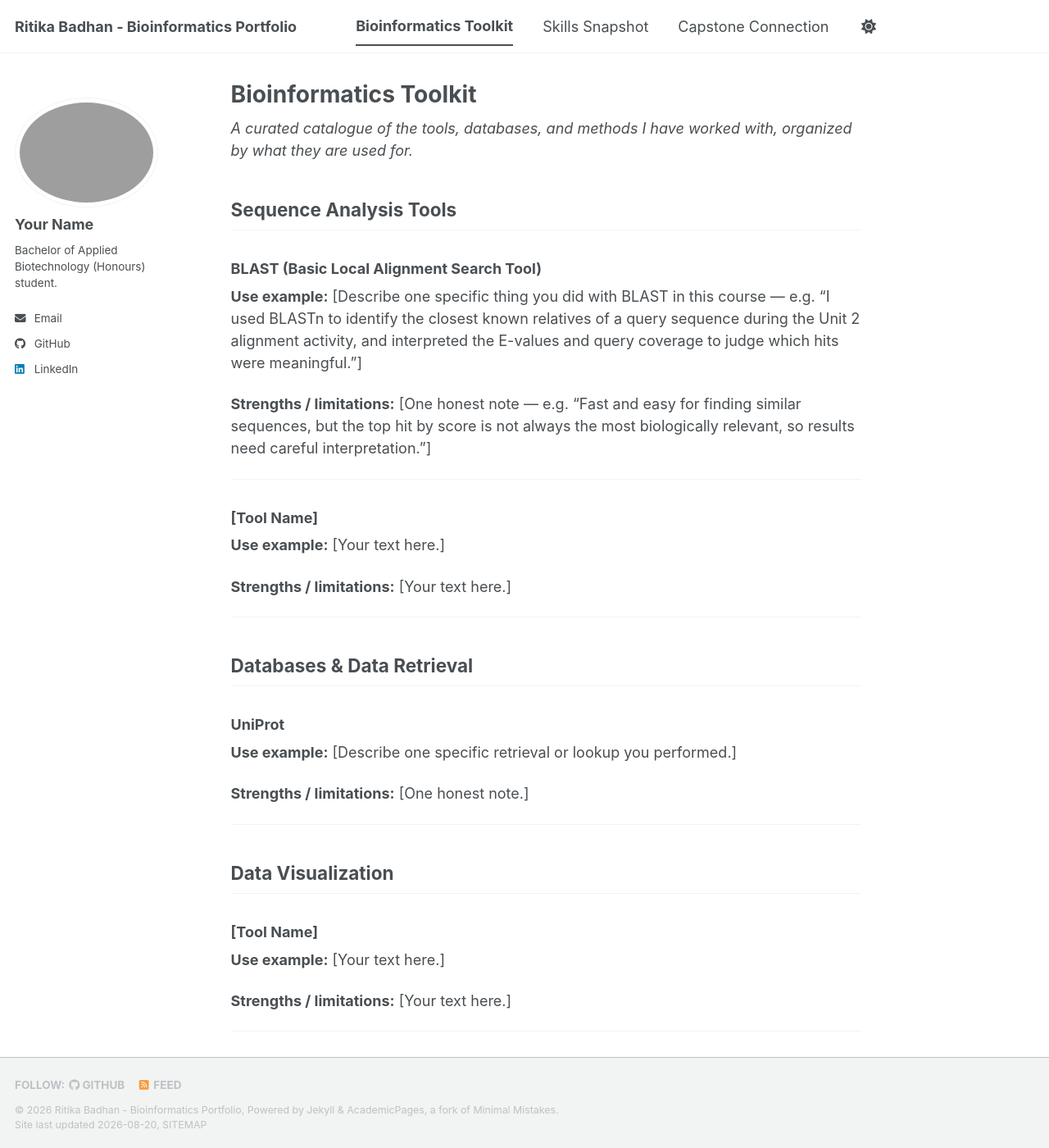
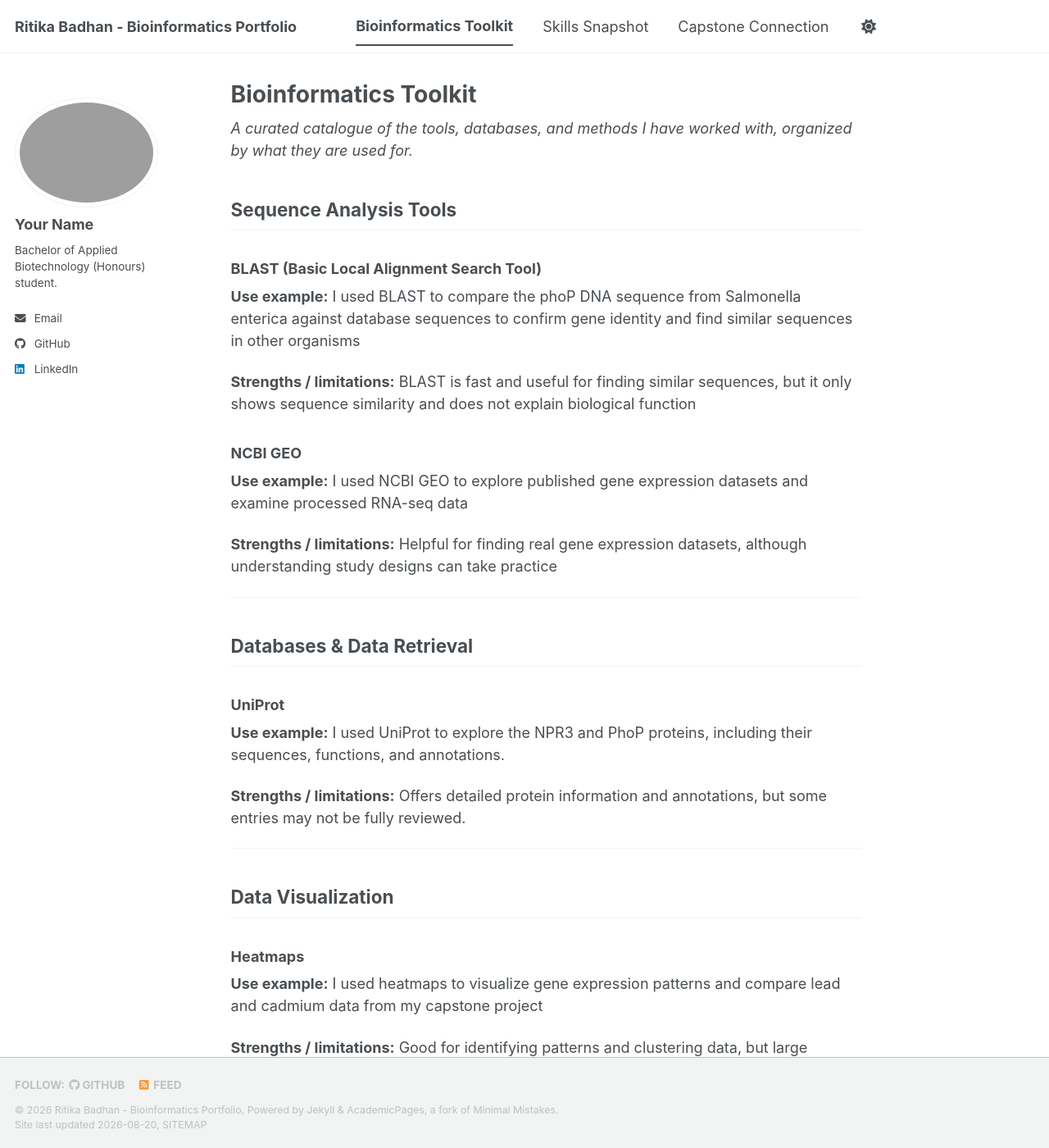
Before and after one commit to ritika232002-boop/biot74000-portfolio, a Jekyll site: the page built from _pages/toolkit.md, in a window 1280 px wide and 1400 px high. Shown: the whole window at 82% size. Built offline with Jekyll 4.4.1, drawn with Linux system fonts in a browser that asks for light colours; a script bundle is joined from its source files by our own code; library files that are not in the unit come from our copies; some of the changed text lies outside the part shown.

Commit message:
Update toolkit.md

```diff
--- a/_pages/toolkit.md
+++ b/_pages/toolkit.md
@@ -42,22 +42,19 @@ organized by what they are used for._
 
 ### BLAST (Basic Local Alignment Search Tool)
 
-**Use example:** [Describe one specific thing you did with BLAST in this course
-— e.g. "I used BLASTn to identify the closest known relatives of a query
-sequence during the Unit 2 alignment activity, and interpreted the E-values and
-query coverage to judge which hits were meaningful."]
+**Use example:**
+I used BLAST to compare the phoP DNA sequence from Salmonella enterica against database sequences to confirm gene identity and find similar sequences in other organisms
 
-**Strengths / limitations:** [One honest note — e.g. "Fast and easy for finding
-similar sequences, but the top hit by score is not always the most biologically
-relevant, so results need careful interpretation."]
+**Strengths / limitations:**
+BLAST is fast and useful for finding similar sequences, but it only shows sequence similarity and does not explain biological function
 
----
+### NCBI GEO
 
-### [Tool Name]
+**Use example:**
+I used NCBI GEO to explore published gene expression datasets and examine processed RNA-seq data
 
-**Use example:** [Your text here.]
-
-**Strengths / limitations:** [Your text here.]
+**Strengths / limitations:**
+Helpful for finding real gene expression datasets, although understanding study designs can take practice
 
 ---
 
@@ -65,21 +62,40 @@ relevant, so results need careful interpretation."]
 
 ### UniProt
 
-**Use example:** [Describe one specific retrieval or lookup you performed.]
+**Use example:**
+I used UniProt to explore the NPR3 and PhoP proteins, including their sequences, functions, and annotations.
 
-**Strengths / limitations:** [One honest note.]
+**Strengths / limitations:**
+Offers detailed protein information and annotations, but some entries may not be fully reviewed.
 
 ---
 
 ## Data Visualization
 
-### [Tool Name]
+### Heatmaps
 
-**Use example:** [Your text here.]
+**Use example:**
+I used heatmaps to visualize gene expression patterns and compare lead and cadmium data from my capstone project
 
-**Strengths / limitations:** [Your text here.]
+**Strengths / limitations:**
+Good for identifying patterns and clustering data, but large datasets can become difficult to interpret.
 
 ---
+## Volcano Plots
+
+**Use example:**
+I used volcano plots to identify significantly upregulated and downregulated genes.
+
+**Strengths / limitations:**
+Makes it easy to identify significant gene expression changes, but does not explain biological function
+
+## Computational Skills
+
+**Use example:**
+I used R to organize ICP-MS data from my capstone project, create summary tables, and generate bar graphs and heatmaps
+
+**Strengths / limitations:**
+Supports reproducible data analysis and visualization, but learning programming syntax can be challenging for beginners
 
 <!--
   Add more categories and entries by copying the pattern above.
```
